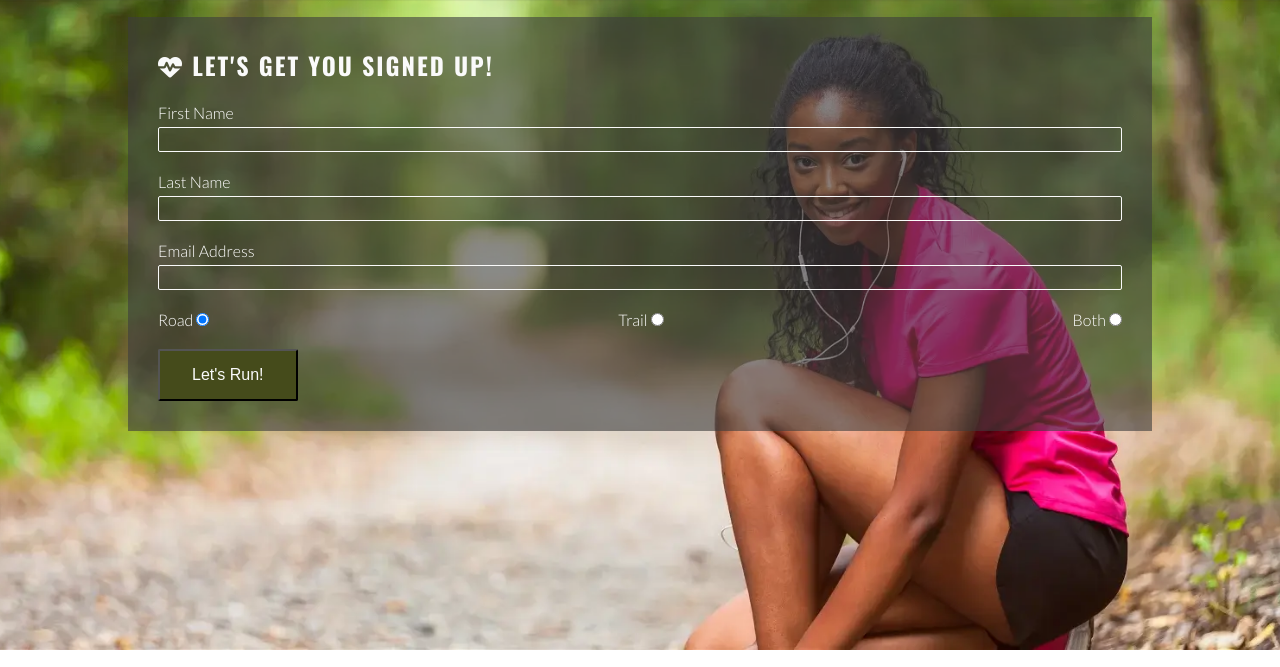
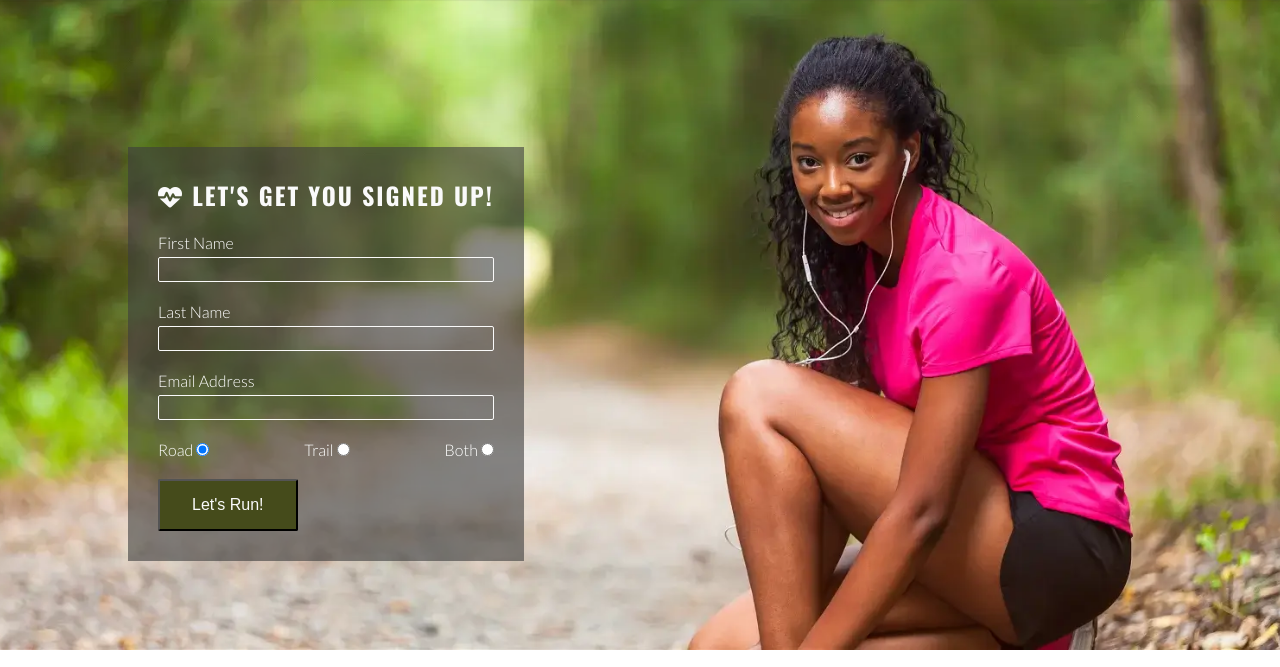
Before and after one commit to Anna-exe/love-running, a plain HTML site: page signup.html in a window 1280 px wide. Shown: the part 82-749 px from the top of the page. Drawn offline with nearby package versions, Linux system fonts and the light colour scheme.

Commit message:
Make sign up section responsive for screens 786px and up

```diff
--- a/assets/css/style.css
+++ b/assets/css/style.css
@@ -18,7 +18,7 @@ body {
     font-family: 'Lato', sans-serif;
 }
 
-h1,h2,h3 {
+h1, h2, h3 {
     font-family: 'Oswald', sans-serif;
     text-transform: uppercase;
     letter-spacing: 2px;
@@ -53,7 +53,7 @@ header a {
     list-style-type: none;
 }
 
-#menu>li {
+#menu > li {
     margin-bottom: 1em;
 }
 
@@ -88,9 +88,11 @@ nav {
 
 /* Main content */
 main {
-    /* Make main element take up any surplus space to push footer down */
+    /* Enlarge main element to push footer down*/
     flex: 1 0 auto;
+    /* Add margin at the top to prevent content from being covered by the header */
     margin-top: 47px;
+    /* Enable flex properties for child elements */
     display: flex;
     flex-direction: column;
 }
@@ -115,8 +117,7 @@ main {
     padding-left: 10px;
 }
 
-#cover-text>h2,
-#cover-text>h3 {
+#cover-text > h2, #cover-text > h3 {
     color: #ffffff;
 }
 
@@ -132,8 +133,8 @@ main {
     font-size: 280%;
 }
 
-#benefits-physical>div,
-#benefits-mental>div {
+#benefits-physical > div,
+#benefits-mental > div {
     line-height: 20px;
     margin-bottom: 20px;
 }
@@ -164,11 +165,11 @@ main {
     justify-content: center;
 }
 
-/* Meetup times section */
+/* Meetup Times section */
 #times {
     background: url('../images/dublin-city.webp') no-repeat center/cover;
     /* Handles responsivity without the need for a media query */
-    display:flex;
+    display: flex;
     flex-wrap: wrap;
 }
 
@@ -177,16 +178,17 @@ main {
     background-color: rgba(0, 0, 0, .6);
     padding: 15px;
     text-align: center;
-    /* This will not wrap on screen of less than 400px wide. Each div will expand to fill the available space on its row */
+    /* This will not wrap on screens of less than 400px wide.
+    Each div will expand to fill the available space on its row */
     flex-basis: 200px;
     flex-grow: 1;
-    /* Creates a grid of meetup times div over the background image */
+    /* Creates a grid of meetup time dives over the background image */
     border: 2px solid white;
 }
 
 #times h3 {
-    /* Override the heading color set in general styles */
-    color: #fafafa
+    /* Override the heading colour set in general styles */
+    color: #fafafa;
 }
 
 /* Gallery page */
@@ -194,29 +196,33 @@ main {
     width: 100%;
     line-height: 1em;
 }
+
 #photos {
     line-height: 0;
 }
 
-/* Sign Up page */
+/* Form */
 #signup {
-    background: url(../images/signup-image.webp) no-repeat center/cover;
+    background-image: url("../images/signup-image.webp");
     background-size: cover;
     background-position: 75%;
     padding: 20px 10% 0 10%;
     flex-grow: 1;
 }
 
-#signup-form h2 {
-    color:#fafafa;
+
+#signup-form {
+    color: #ffffff;
+    background-color: rgba(60, 60, 60, 0.6);
+    padding: 30px;
+}
+
+
+#signup-form>h2 {
+    color: #fafafa;
     margin-bottom: 20px;
 }
 
-#signup-form {
-    color:#ffffff;
-    background-color: rgba(60, 60, 60, 0.6);
-    padding: 30px;
-}
 
 .text-input {
     background: transparent;
@@ -229,20 +235,23 @@ main {
     padding: 0 5px;
 }
 
+
 .radio-buttons {
+    width: 100%;
     display: flex;
     justify-content: space-between;
-    width: 100%;
 }
 
+
 .join-button {
+    margin-top: 20px;
     border-radius: 2px;
+    padding: 15px 32px;
+    font-size: 100%;
     background-color: #454b1b;
     color: #fafafa;
-    font-size: 100%;
-    padding: 15px 32px;
-    margin-top: 20px;
 }
+
 /* Footer */
 #social-networks {
     text-align: center;
@@ -258,7 +267,7 @@ main {
     color: #3a3a3a;
 }
 
-/* Meadia query: large or landscape phone (576px and up) */
+/* Media query: large or landscape phones (576px and up) */
 @media screen and (min-width: 576px) {
     #photos {
         column-count: 2;
@@ -268,7 +277,6 @@ main {
 
 /* Media query: tablets and larger (768px and up) */
 @media screen and (min-width: 768px) {
-
     /* Header */
     nav {
         display: block;
@@ -282,7 +290,7 @@ main {
         display: flex;
     }
 
-    #menu>li {
+    #menu > li {
         padding-left: 1rem;
     }
 
@@ -316,24 +324,47 @@ main {
         width: 100%;
     }
 
-    #benefits-physical>div,
-    #benefits-mental>div {
+    #benefits-physical > div,
+    #benefits-mental > div {
         width: 75%;
     }
 
-    #benefits-mental>div {
+    #benefits-mental > div {
         text-align: end;
         align-self: flex-end;
     }
+
     /* Gallery */
     #photos {
         column-count: 3;
+    }
+
+    /* Form */
+    #signup {
+        background-position: center;
+        position: relative;
+    }
+
+    #signup-form {
+        max-width: 400px;
+        position: absolute;
+        left: 10%;
+        top: 150px;
+    }
+
+    .text-input:hover {
+        border-color: #f16c6b;
+    }
+
+    .join-button:hover {
+        background-color: #fafafa;
+        color: #454b1b;
     }
 }
 
 /* Large devices (laptops and desktops, 992px and up) */
 @media screen and (min-width: 992px) {
-    #menu a:hover {
+    #menu a:hover{
         border-bottom: 1px solid #3a3a3a;
     }
 
```
